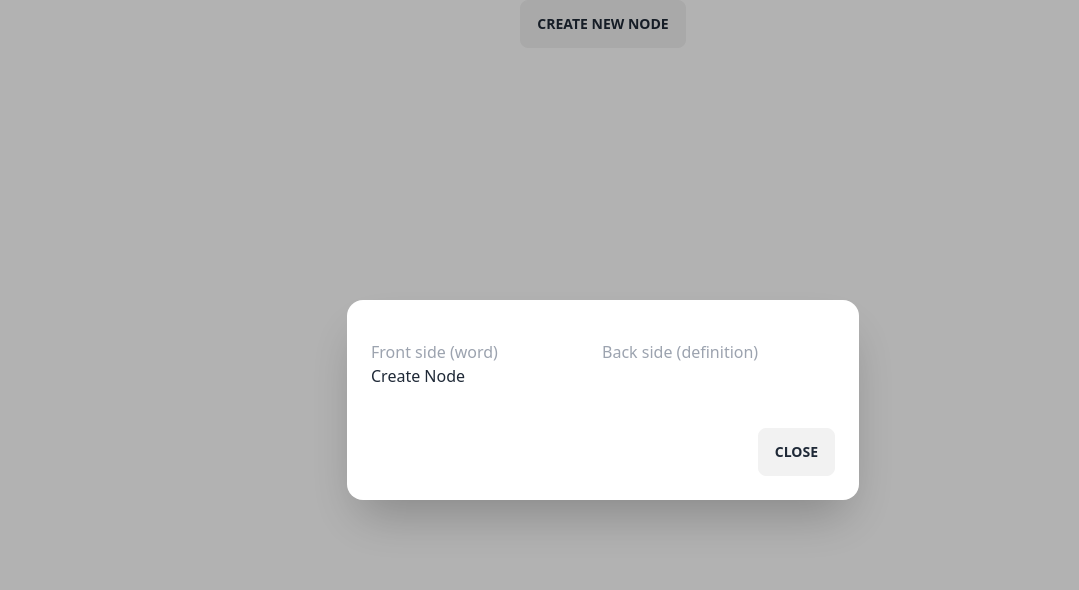
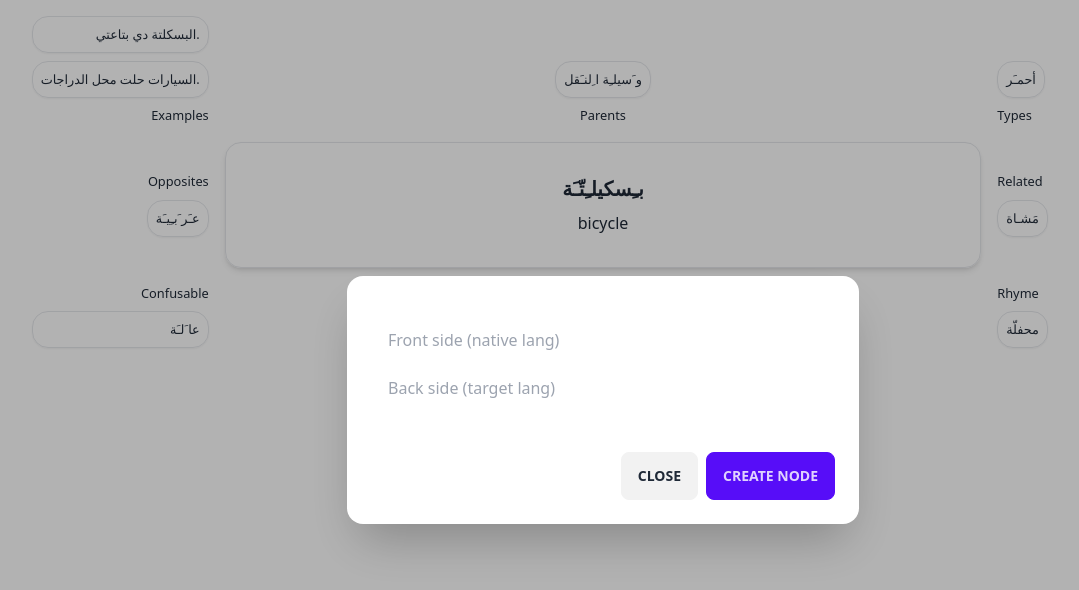
Before and after one commit to koljapluemer/compass-vocab, a Vue app: page / in a window 1280 px wide. Both pictures are taken after a click on the button "CREATE NEW NODE". Shown: the top 590 px of the page, without its empty margins (37-1116 px from the left). Built offline with nearby package versions, Linux system fonts and the light colour scheme.

Commit message:
make base UI work with hardcoded example

```diff
--- a/src/components/Graph.vue
+++ b/src/components/Graph.vue
@@ -1,36 +1,138 @@
 <template>
   <div class="graph">
-    <!-- Render nodes -->
-    <div v-for="node in nodes" :key="node.id" class="node">
-      {{ node.id }}
-    </div>
-    <!-- Render relationships -->
-    <div
-      v-for="relationship in relationships"
-      :key="relationship.id"
-      class="relationship"
-    >
-      <!-- You can render the connections visually here -->
-    </div>
+    <NodeDetail :node="currentNode" v-if="currentNode" />
   </div>
 
-  <NodeCreatorModal />
+  <NodeCreatorModal @node-created="handleNodeCreated" />
 </template>
 
 <script setup lang="ts">
+import { ref, defineProps } from "vue";
 import { Node } from "@/types/Node";
 import { Relationship } from "@/types/Relationship";
+import NodeDetail from "./NodeDetail.vue";
 import NodeCreatorModal from "./NodeCreatorModal.vue";
 
-const props = defineProps<{
-  nodes: Node[];
-  relationships: Relationship[];
-}>();
+const nodes = ref<Node[]>([]); // Assuming nodes are stored in a ref
+
+const currentNode = ref<Node | null>(null);
 
 const handleNodeCreated = (newNode: Node) => {
   // Add the new node to the list of nodes
   nodes.value.push(newNode);
 
-  // Perform any other necessary actions, such as updating relationships
+  // Perform any other necessary actions, such as updating relationships (TODO)
 };
+
+// Create a function to establish a relationship between two nodes
+const createRelationship = (
+  firstNode: Node,
+  secondNode: Node,
+  relationshipType: RelationshipType
+) => {
+  const newRelationship: Relationship = {
+    type: relationshipType,
+    connectedNode: secondNode,
+  };
+
+  // Add the relationship to the first node's connected nodes
+  firstNode.connectedNodes.push(newRelationship);
+};
+
+const exampleNotes: Node[] = [
+  {
+    id: "1",
+    connectedNodes: [],
+    front: "bicycle",
+    back: "بـِسكيلـِتّـَة",
+    info: "biskeelitta"
+  },
+  {
+    id: "2",
+    connectedNodes: [],
+    front: "vehicle",
+    back: " و َسيلـِة ا ِلنـَقل",
+    info: "waseelit ilna'l"
+
+  },
+  {
+    id: "3",
+    connectedNodes: [],
+    front: "pedestrian",
+    back: "مَشـاة ",
+    info: "mushaet"
+  },
+  {
+    id: "4",
+    connectedNodes: [],
+    front: "car",
+    back: " عـَر َبـِيـَة",
+    info: "3arabiyya"
+  },
+  {
+    id: "5",
+    connectedNodes: [],
+    front: "wheel",
+    back: " عـَجـَل",
+    info: "3agal"
+  },
+  {
+    id: "6",
+    connectedNodes: [],
+    front: "This bicycle is mine",
+    back: " البسكلتة دي بتاعتي. ",
+    info: "albiskeelitta di bta3ti"
+
+  },
+  {
+    id: "7",
+    connectedNodes: [],
+    front: " Cars took the place of bicycles.",
+    back: "السيارات حلت محل الدراجات.",
+  },
+  {
+    id: "8",
+    connectedNodes: [],
+    front: "dependent",
+    back: "عا َلـَة",
+  },
+  {
+    id: "9",
+    connectedNodes: [],
+    front: "gathering",
+    back: "محفلّة",
+  },
+  {
+    id: "10",
+    connectedNodes: [],
+    back: "أحمـَر",
+    front: "red",
+  }
+];
+
+const setupExample = () => {
+  nodes.value = exampleNotes;
+  currentNode.value = exampleNotes[0];
+  // create connections
+  // #2 is a parent of #1
+  createRelationship(exampleNotes[0], exampleNotes[1], "PARENT");
+  // #3 is related to #1
+  createRelationship(exampleNotes[0], exampleNotes[2], "RELATED");
+  // #4 is opposite of #1
+  createRelationship(exampleNotes[0], exampleNotes[3], "OPPOSITE");
+  // #5 is a child of #1
+  createRelationship(exampleNotes[0], exampleNotes[4], "CHILD");
+  // #6 is a concordance of #1
+  createRelationship(exampleNotes[0], exampleNotes[5], "EXAMPLE");
+  // #7 is a concordance of #1
+  createRelationship(exampleNotes[0], exampleNotes[6], "EXAMPLE");
+  // #8 is confusable with #1
+  createRelationship(exampleNotes[0], exampleNotes[7], "CONFUSABLE");
+  // #9 is ryhme with #1
+  createRelationship(exampleNotes[0], exampleNotes[8], "RHYME");
+  // #10 is a type of #1
+  createRelationship(exampleNotes[0], exampleNotes[9], "TYPE");
+};
+
+setupExample();
 </script>
--- a/src/components/NodeCreator.vue
+++ /dev/null
@@ -1,43 +0,0 @@
-<template>
-  <div class="node-creator">
-    <input v-model="front" type="text" placeholder="Front side (word)">
-    <input v-model="back" type="text" placeholder="Back side (definition)">
-    <button @click="createNode">Create Node</button>
-  </div>
-</template>
-
-<script setup lang="ts">
-import { ref } from 'vue';
-import { Node } from '@/types/Node';
-
-const emit = defineEmits(['node-created']);
-
-const front = ref('');
-const back = ref('');
-
-const createNode = () => {
-  if (!front.value || !back.value) {
-    alert('Please fill in both front and back sides');
-    return;
-  }
-
-  const newNode: Node = {
-    id: generateNodeId(), // You need to define a function to generate unique IDs
-    connectedNodes: new Map(),
-    front: front.value,
-    back: back.value,
-  };
-
-  // Emit an event with the newly created node data
-  emit('node-created', newNode);
-
-  // Clear input fields after creating the node
-  front.value = '';
-  back.value = '';
-};
-
-const generateNodeId = () => {
-  // You can implement a logic to generate unique IDs here
-  return Math.random().toString(36).substring(2, 15);
-};
-</script>
--- a/src/components/NodeCreatorModal.vue
+++ b/src/components/NodeCreatorModal.vue
@@ -4,10 +4,22 @@
   <div class="modal" :class="{ 'modal-open': showModal }">
     <div class="modal-box">
       <p class="py-4">
-        <NodeCreator />
+        <input
+          v-model="front"
+          class="input"
+          type="text"
+          placeholder="Front side (native lang)"
+        />
+        <input
+          v-model="back"
+          type="text"
+          class="input"
+          placeholder="Back side (target lang)"
+        />
       </p>
       <div class="modal-action">
         <button class="btn" @click="toggleModal">Close</button>
+        <button class="btn btn-primary" @click="createNode">Create Node</button>
       </div>
     </div>
   </div>
@@ -15,11 +27,42 @@
 
 <script lang="ts" setup>
 import { ref } from "vue";
-import NodeCreator from "./NodeCreator.vue";
+import { Node } from "@/types/Node";
 
 const showModal = ref(false);
 
 function toggleModal(): void {
   showModal.value = !showModal.value;
 }
+
+const emit = defineEmits(["node-created"]);
+
+const front = ref("");
+const back = ref("");
+
+const createNode = () => {
+  if (!front.value || !back.value) {
+    alert("Please fill in both front and back sides");
+    return;
+  }
+
+  const newNode: Node = {
+    id: generateNodeId(), // You need to define a function to generate unique IDs
+    connectedNodes: new Map(),
+    front: front.value,
+    back: back.value,
+  };
+
+  // Emit an event with the newly created node data
+  emit("node-created", newNode);
+
+  // Clear input fields after creating the node
+  front.value = "";
+  back.value = "";
+};
+
+const generateNodeId = () => {
+  // You can implement a logic to generate unique IDs here
+  return Math.random().toString(36).substring(2, 15);
+};
 </script>
--- /dev/null
+++ b/src/components/NodeDetail.vue
@@ -0,0 +1,97 @@
+<template>
+  <div class="grid grid-cols-6 gap-4 m-4">
+    <!-- concordances, parents, TYPE, opposite, main, related, confusables, children, variations -->
+    <div class="flex gap-2 text-right">
+      <NodePreview
+        v-for="node in getRelatedNodesOfType('EXAMPLE')"
+        :node="node"
+      />
+      <small>Examples</small>
+    </div>
+    <div
+      class="col-span-4 flex gap-2 items-center justify-end text-center flex-reverse"
+    >
+      <NodePreview
+        v-for="node in getRelatedNodesOfType('PARENT')"
+        :node="node"
+      />
+      <small>Parents </small>
+    </div>
+    <div class="flex gap-2 justify-end items-start">
+      <NodePreview
+        v-for="node in getRelatedNodesOfType('TYPE')"
+        :node="node"
+      />
+      <small>Types</small>
+    </div>
+    <div class="flex gap-2 justify-center items-end text-right">
+      <small>Opposites </small>
+      <NodePreview
+        v-for="node in getRelatedNodesOfType('OPPOSITE')"
+        :node="node"
+      />
+    </div>
+    <div class="col-span-4">
+      <div class="card shadow-md border">
+        <div class="card-body  flex flex-col items-center text-center">
+          <h2 class="card-title text-center">{{ node.back }}</h2>
+          <div class="">{{ node.front }}</div>
+        </div>
+      </div>
+    </div>
+    <div class="flex gap-2 justify-center items-start">
+      <small>Related </small>
+      <NodePreview
+        v-for="node in getRelatedNodesOfType('RELATED')"
+        :node="node"
+      />
+    </div>
+    <div class="flex gap-2 text-right">
+      <small>Confusable</small>
+      <NodePreview
+        v-for="node in getRelatedNodesOfType('CONFUSABLE')"
+        :node="node"
+      />
+    </div>
+    <div class="col-span-4 flex gap-2 items-center text-center">
+      <small>Child </small>
+      <NodePreview
+        v-for="node in getRelatedNodesOfType('CHILD')"
+        :node="node"
+      />
+    </div>
+    <div class="flex gap-2 items-start justify-start">
+      <small>Rhyme</small>
+      <NodePreview
+        v-for="node in getRelatedNodesOfType('RHYME')"
+        :node="node"
+      />
+    </div>
+  </div>
+</template>
+
+<script setup lang="ts">
+import Node from "@/types/Node";
+import NodePreview from "./NodePreview.vue";
+import { ref, defineProps, computed } from "vue";
+
+const props = defineProps<{
+  node: Node;
+}>();
+
+// Define a computed property to get related nodes of a specific type for the current node
+const getRelatedNodesOfType = (relationshipType: RelationshipType) => {
+  // filter the connectedNodes[], which is made out of Relationship objects (which have a RelationshipType)
+  // but return the connectedNode property of the Relationship object
+  return props.node.connectedNodes
+    .filter((relationship) => relationship.type === relationshipType)
+    .map((relationship) => relationship.connectedNode);
+};
+</script>
+
+<style scoped>
+.grid > * {
+  display: flex;
+  flex-direction: column;
+}
+</style>
--- /dev/null
+++ b/src/components/NodePreview.vue
@@ -0,0 +1,24 @@
+<template>
+  <span class="card shadow-sm border p-2">
+    <small>{{ node.back }}</small></span
+  >
+</template>
+
+<script setup lang="ts">
+import Node from "@/types/Node";
+import { ref, defineProps } from "vue";
+
+const props = defineProps<{
+  node: Node;
+}>();
+</script>
+
+<style scoped>
+.card-body {
+  font-size: 10px;
+}
+
+.card-title {
+  font-size: 12px;
+}
+</style>
--- a/src/types/Node.ts
+++ b/src/types/Node.ts
@@ -2,7 +2,8 @@ import { Relationship } from "./Relationship";
 
 export interface Node {
     id: string;
-    connectedNodes: Map<string, Relationship[]>;
+    connectedNodes: Relationship[];
     front: string;
     back: string;
+    info: string;
 }
--- a/src/types/Relationship.ts
+++ b/src/types/Relationship.ts
@@ -1,4 +1,6 @@
+import { RelationshipType } from "./RelationshipType";
+
 export interface Relationship {
-    type: string;
+    type: RelationshipType;
     connectedNode: Node;
 }
--- a/src/types/RelationshipType.ts
+++ b/src/types/RelationshipType.ts
@@ -1,10 +1,10 @@
 export enum RelationshipType {
     PARENT = "PARENT",
-    MNEMONIC = "MNEMONIC",
+    TYPE = "TYPE",
     RELATED = "RELATED",
     EXAMPLE = "EXAMPLE",
     CHILD = "CHILD",
-    CONFUSING = "CONFUSING",
+    CONFUSABLE = "CONFUSABLE",
     OPPOSITE = "OPPOSITE",
-    CONCORDANCE = "CONCORDANCE",
+    RHYME = "RHYME",
 }
```
